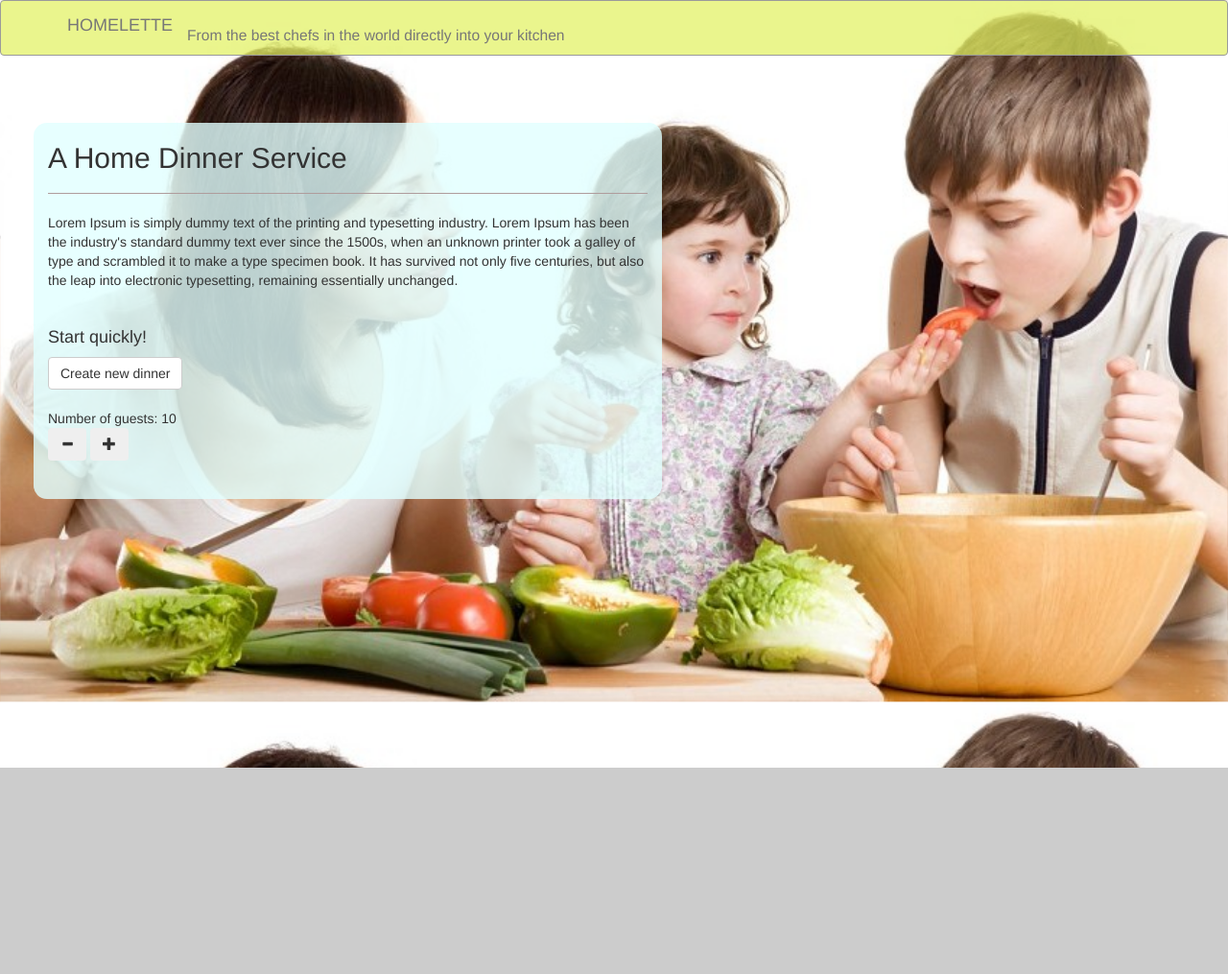
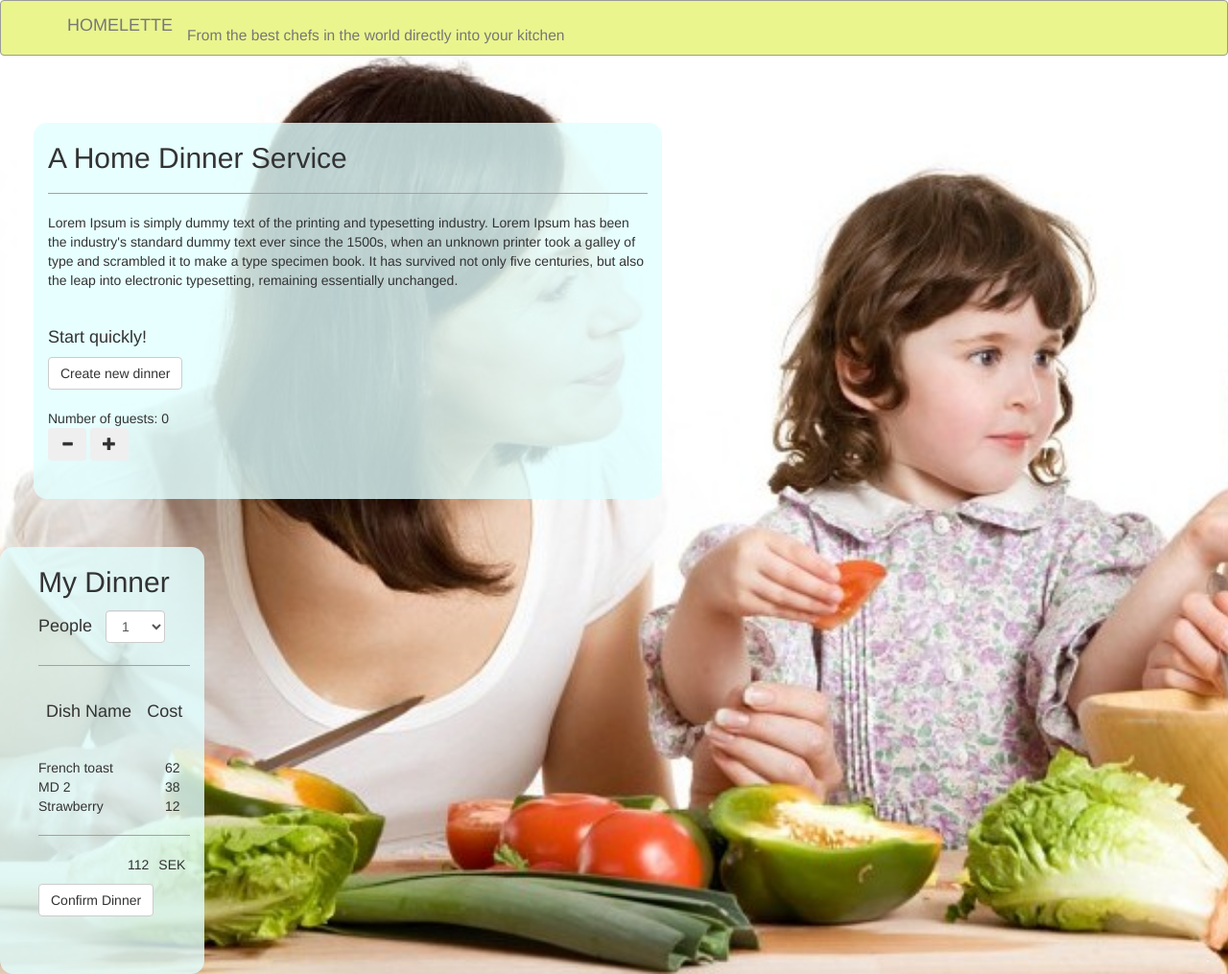
Before and after one commit to Juhok/dinner_planner, a plain HTML site: page index.html in a window 1280 px wide. Shown: the whole page at 96% size. Before the commit the page ends 800 px from the top, so only its background shows below. Drawn offline with nearby package versions, Linux system fonts and the light colour scheme.

Commit message:
controller and example view

```diff
--- a/index.html
+++ b/index.html
@@ -48,6 +48,91 @@
 		</div>
 
 	</div>
+
+
+	<div class="col-xs-12 col-md-2 smvertcontselect">
+    <h2>My Dinner</h2>
+
+    <ul class="list-inline">
+      <li><h4>People</h4></li>
+      <li>
+
+        <select class="form-control">
+          <option>1</option>
+          <option>2</option>
+          <option>3</option>
+          <option>4</option>
+          <option>5</option>
+          <option>6</option>
+          <option>7</option>
+          <option>8</option>
+          <option>9</option>
+          <option>10</option>
+          <option>11</option>
+          <option>12</option>
+          <option>13</option>
+          <option>14</option>
+          <option>15</option>
+          <option>16</option>
+          <option>17</option>
+          <option>18</option>
+          <option>19</option>
+          <option>20</option>
+        </select>
+
+      </li>
+    </ul>
+
+    <hr>
+       <div id = "sideView">
+
+
+                <table class="table">
+
+                  <thead>
+                    <tr>
+                      <td ><h4>Dish Name</h4></td>
+                      <td ><h4>Cost</h4></td>
+                    </tr>
+                  </thead>
+                  </table>
+
+                <!--   here comes the data from the Model and from selectView -->
+
+                  <table class="table" id="dishCell">
+                  </table>
+               <hr>
+           <div>
+               <ul class="list-inline">
+                   <li class="pull-right"><p>SEK</p></li>
+                   <li class="pull-right"><p> <span id="totalCost"></span> </p></li>
+               </ul>
+           </div>
+
+       </div>
+
+    <br />
+
+    <input class="btn btn-default" type="button" value="Confirm Dinner" onclick="window.location='details.html';">
+
+    <br />
+    <br />
+
+
+</div>
+
+	<div id="sideView">
+
+		<!-- Here comes the sideMenu from exampleView view 4 -->
+
+	</div>
+
+		<div id="sideMenuView">
+
+		<!-- Here comes the sideMenu from exampleView view 4 -->
+
+	</div>
+
 	<div class="col-md-6">
 
 	</div>
@@ -62,5 +147,14 @@
 	<script src="js/model/dinnerModel.js"></script>
 	<script src="js/view/exampleView.js"></script>
 	<script src="js/view/exampleViewController.js"></script>
+	<script src="js/view/sideMenuView.js"></script>
+	<script src="js/view/sideMenuViewController.js"></script>
+	<script src="js/view/sideView.js"></script>
+	<script src="js/view/selectView.js"></script>
+	<script src="js/view/detailsView.js"></script>
+	<script src="js/view/overviewView.js"></script>
+	<script src="js/view/instructionsView.js"></script>
+
+
 </body>
 </html>
--- a/js/app.js
+++ b/js/app.js
@@ -5,6 +5,7 @@ $(function() {
     //And create the needed controllers and views
 
 	var exampleView = new ExampleView($("#exampleView"), model); // View 1, index screen
+ 	var exampleViewController = new ExampleViewController(exampleView,model);
 
 	var sideView = new SideView($("#sideView"), model); // View 2, Select and details screen
 
@@ -19,4 +20,5 @@ $(function() {
 
 
 
+
 });
--- a/js/model/dinnerModel.js
+++ b/js/model/dinnerModel.js
@@ -4,7 +4,7 @@ var DinnerModel = function () {
     //TODO Lab 2 implement the data structure that will hold number of guest
     // and selected dinner options for dinner menu
 
-    var guests = 10;
+    var guests = 0;
     var menu = [{ 'type': 'starter', 'id': 0 }, { 'type': 'main dish', 'id': 0 }, { 'type': 'dessert', 'id': 0 }]; // Menu array with dish objects
 
 
@@ -14,7 +14,12 @@ var DinnerModel = function () {
 
     // Sets the number of guests
     this.setNumberOfGuests = function (num) {
-        guests = num;
+        guests += num;
+        if (guests < 0){
+            guests = 0;
+        }
+        this.notifyObservers("newGuestsNumber");
+        return guests;
     }
 
     // should return number of guests
@@ -167,6 +172,28 @@ var DinnerModel = function () {
             }
             return cost;
         }
+
+        //Observable observer implementation
+
+        this.observers = [];
+
+       //  that will add new observer to the array
+
+    this.addObserver = function(observer) {
+        //console.log("this.addObserver = "+observer);
+        this.observers.push(observer);
+    }
+
+    // that will call the update method on all the observers in the array
+
+    this.notifyObservers = function(arg) {
+        //console.log("notifyObservers arg = "+arg);
+        for(var i=0; i<this.observers.length; i++)
+        {
+
+            this.observers[i].update(this, arg);
+        }
+    }
 
 
 
--- a/js/view/exampleView.js
+++ b/js/view/exampleView.js
@@ -1,13 +1,12 @@
 //ExampleView Object constructor
 var ExampleView = function (container, model) {
+
 
 	// Get all the relevant elements of the view (ones that show data
   	// and/or ones that responed to interaction)
 	this.numberOfGuests = container.find("#numberOfGuests");
 	this.plusButton = container.find("#plusGuest");
 	this.minusButton = container.find("#minusGuest");
-
-	model.setNumberOfGuests(10);
 
 	this.numberOfGuests.html(model.getNumberOfGuests());
 
@@ -16,4 +15,20 @@ var ExampleView = function (container, model) {
 
 
 
+// here are some code I tried to make the plus and minus buttons working
+
+	this.update = function(model, arg) {
+		//console.log("UPDATE sideMenuView // arg = "+arg);
+
+		if (arg == "newGuestNumber"){
+			this.numberOfGuests.html(model.getNumberOfGuests());
+		}
+		if (arg == "newMenu"){
+			this.updateTable();
+		}
+	}
+
+	//console.log("this.addObserver = sideMenuView");
+	model.addObserver(this);
+
 }
--- a/js/view/exampleViewController.js
+++ b/js/view/exampleViewController.js
@@ -0,0 +1,20 @@
+//ExampleViewController Object constructor
+var ExampleViewController = function(view, model ) {
+
+//  view.plusButton.click(function(){
+//  model.setNumberOfGuests(model.getNumberOfGuests() + 1);
+//  });
+
+//  view.minusButton.click(function(){
+//  model.setNumberOfGuests(model.getNumberOfGuests() - 1);
+//  });
+// }
+
+view.plusButton.click(function(){
+		model.setNumberOfGuests(1);
+	});
+
+	view.minusButton.click(function(){
+		model.setNumberOfGuests(-1);
+	});
+}
--- /dev/null
+++ b/js/view/sideMenuView.js
@@ -0,0 +1,52 @@
+//ExampleView Object constructor
+var sideMenuView = function (container, model) {
+
+
+	this.container = container;
+
+	console.log(hello);
+
+	container.html('<h3>hello</h3>');
+
+
+	// string += "<div id="sideView">"
+	// +"<h3>hello</h3>";
+	// "<table class="table">"+
+	// "<thead>"+
+	// "<tr>"+
+	// "<td><h4>Dish Name</h4></td>"+
+	// "<td><h4>Cost</h4></td>"+
+	// "</tr>"+
+	// "</thead>"+
+	// "</table>"+
+	// " <table class="table" id="dishCell">"+
+	// "</table>"+
+	// "<hr>"+
+	// "<div>"+
+	// "<ul class="list-inline">"+
+	// "<li class="pull-right"><p>SEK</p></li>"+
+	// "<li class="pull-right"><p> <span id="totalCost"></span></p></li>"+
+	// "</ul>"+
+	// "</div>"+
+	// "</div>";
+
+
+
+
+
+	// Get all the relevant elements of the view (ones that show data
+  	// and/or ones that responed to interaction)
+	this.numberOfGuests = container.find("#numberOfGuests");
+	this.plusButton = container.find("#plusGuest");
+	this.minusButton = container.find("#minusGuest");
+
+	model.setNumberOfGuests(10);
+
+	this.numberOfGuests.html(model.getNumberOfGuests());
+
+    // View 1/6
+    // Implement in Screen for index (Home)
+
+	model.addObserver(this);
+
+}
--- /dev/null
+++ b/js/view/sideMenuViewController.js
@@ -0,0 +1,5 @@
+var sideMenuViewController = function(view, model) {
+
+
+
+}
--- a/style/style.css
+++ b/style/style.css
@@ -28,7 +28,7 @@ body {
 
 .smvertcontselect {
     /* margin: 50px; */
-    margin-top: -20px;
+    margin-top: 0px;
     padding-left: 40px;
     padding-bottom: 40px;
     background-color: #EDEDED;
@@ -40,7 +40,7 @@ body {
 }
 
 .mvertcontselect {
-    margin-top: -20px;
+    margin-top: 0px;
     padding-left: 40px;
     padding-bottom: 40px;
     background-color: #EDEDED;
```
Also changed, not shown: details.html (+10 -29 lines), js/view/indexView.js (added, +19 -0 lines), select.html (+15 -40 lines).
